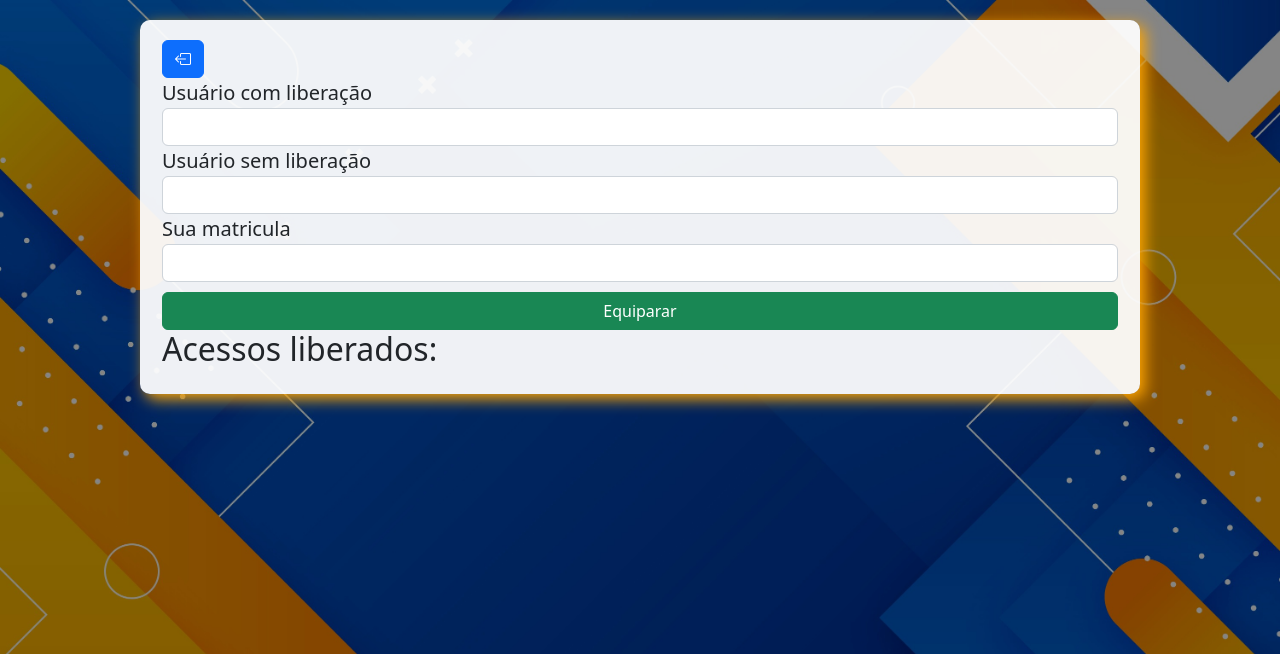
After one commit to guhzoide/Suporte_Balaroti, a Django app: page /comparar in a window 1280 px wide. The commit adds this page. Shown: the top 654 px of the page. Run offline with Django 5.2, Linux system fonts and the light colour scheme.

Commit message:
Adicionando nova função
Função de comparação de acesso entre matriculas

```diff
--- a/apps/usuarios/forms.py
+++ b/apps/usuarios/forms.py
@@ -22,3 +22,37 @@ class LoginForms(forms.Form):
             }
         )
     )
+
+class CompararForms(forms.Form):
+    usuario_com_lib = forms.CharField(
+        label="Usuário com liberação",
+        required=True,
+        max_length=100,
+        widget=forms.TextInput(
+            attrs={
+                "class": "form-control",
+            }
+        )
+    )
+
+    usuario_sem_lib = forms.CharField(
+        label="Usuário sem liberação",
+        required=True,
+        max_length=100,
+        widget=forms.TextInput(
+            attrs={
+                "class": "form-control",
+            }
+        )
+    )
+
+    usuario_efetua_liberacao = forms.CharField(
+        label="Sua matricula",
+        required=True,
+        max_length=100,
+        widget=forms.TextInput(
+            attrs={
+                "class": "form-control",
+            }
+        )
+    )
--- a/apps/usuarios/urls.py
+++ b/apps/usuarios/urls.py
@@ -1,8 +1,9 @@
 from django.contrib import admin
 from django.urls import path
-from apps.usuarios.views import login, logout
+from apps.usuarios.views import login, logout, comparar
 
 urlpatterns = [
     path('', login, name='login'),
+    path('comparar', comparar, name='comparar'),
     path('logout', logout, name='logout')
 ]
--- a/apps/usuarios/views.py
+++ b/apps/usuarios/views.py
@@ -1,8 +1,21 @@
-from django.shortcuts import render, redirect
-from apps.usuarios.forms import LoginForms
-from django.contrib.auth.models import User
 from django.contrib import auth
 from django.contrib import messages
+from django.contrib.auth.models import User
+from django.shortcuts import render, redirect
+from apps.usuarios.helpers import CompararMatricula
+from apps.usuarios.forms import LoginForms, CompararForms
+
+def comparar(request):
+    form = CompararForms()
+    result = ''
+    if request.method == 'POST':
+        form = CompararForms(request.POST)
+        if form.is_valid():
+            usuario_com_lib=form['usuario_com_lib'].value()
+            usuario_sem_lib=form['usuario_sem_lib'].value()
+            usuario_efetua_liberacao=form['usuario_efetua_liberacao'].value()
+            result = CompararMatricula.comparacao(usuario_com_lib, usuario_sem_lib, usuario_efetua_liberacao)
+    return render(request, 'usuarios/comparacao.html', {"form": form, 'result': result})
 
 def login(request):
     form = LoginForms()
--- /dev/null
+++ b/setup/static/styles/comparacao.css
@@ -0,0 +1,30 @@
+body {
+    display: flex;
+    justify-content: center;
+    background-image: url("images/fundo.jpg");
+    background-repeat: no-repeat;
+    background-attachment: fixed;
+    background-size: cover;
+}
+
+main {
+    background-color: rgba(255, 255, 255, 0.938);
+    box-shadow: 5px 5px 15px rgb(255, 166, 0);
+    border-radius: 10px;
+    width: 1000px;
+    margin: 20px;
+    font-size: 20px;
+}
+
+.container {
+    display: flex;
+    flex-direction: column;
+}
+
+.comparar {
+    margin: 10px;
+}
+
+.botao {
+    margin-top: 10px;
+}
--- a/templates/home/home.html
+++ b/templates/home/home.html
@@ -26,6 +26,12 @@
                 <a href="http://suportebalaroti:5000/" target="_blank">
                     <span class="icon"><i class="bi bi-three-dots-vertical"></i></span>
                     <span class="txt-link">Liberações</span>
+                </a>
+            </li>
+            <li>
+                <a href="{% url 'comparar' %}">
+                    <span class="icon"><i class="bi bi-three-dots-vertical"></i></span>
+                    <span class="txt-link">Comparar</span>
                 </a>
             </li>
             <li>
--- /dev/null
+++ b/templates/usuarios/comparacao.html
@@ -0,0 +1,41 @@
+{% load static %}
+<!DOCTYPE html>
+<html lang="pt-br">
+<head>
+    <meta charset="UTF-8">
+    <meta http-equiv="X-UA-Compatible" content="IE=edge">
+    <meta name="viewport" content="width=device-width, initial-scale=1.0">
+    <title>Suporte Balaroti</title>
+    <link rel="preconnect" href="https://fonts.googleapis.com">
+    <link rel="preconnect" href="https://fonts.gstatic.com" crossorigin>
+    <link href="https://fonts.googleapis.com/css2?family=Poppins:wght@400;500;600&display=swap" rel="stylesheet">
+    <link href="https://cdn.jsdelivr.net/npm/bootstrap@5.2.2/dist/css/bootstrap.min.css" rel="stylesheet" integrity="sha384-Zenh87qX5JnK2Jl0vWa8Ck2rdkQ2Bzep5IDxbcnCeuOxjzrPF/et3URy9Bv1WTRi" crossorigin="anonymous">
+    <link rel="stylesheet" href="https://cdn.jsdelivr.net/npm/bootstrap-icons@1.11.1/font/bootstrap-icons.css">
+    <link rel="stylesheet" href="{% static '/styles/comparacao.css' %}">
+</head>
+<body>
+    <main>
+        <div class="container">
+            <section class="comparar">
+                <a href="{% url 'index' %}" class="botao btn btn-primary"><i class="bi bi-box-arrow-left"></i></a>
+                <form action="{% url 'comparar' %}" method="POST">
+                    {% csrf_token %}
+                    <div class="row">
+                        {% for field in form.visible_fields %}
+                        <div class="col-12 col-lg-12">
+                            <label for="{{ field.id_for_label }}">{{ field.label }}</label>
+                            {{ field }}
+                        </div>
+                        {% endfor %}
+                    </div>
+                    <div class="col-12 col-lg-12">
+                        <button type="submit" class="botao btn btn-success col-12">Equiparar</button>
+                    </div>
+                </form>
+                {% include 'partials/__alertas.html' %}
+                <h2>Acessos liberados:</h2>
+                <p>{{ result }}</p>
+            </section>
+        </div>
+    </main>
+</body>
```
Also changed, not shown: apps/usuarios/helpers.py (added, +133 -0 lines).
